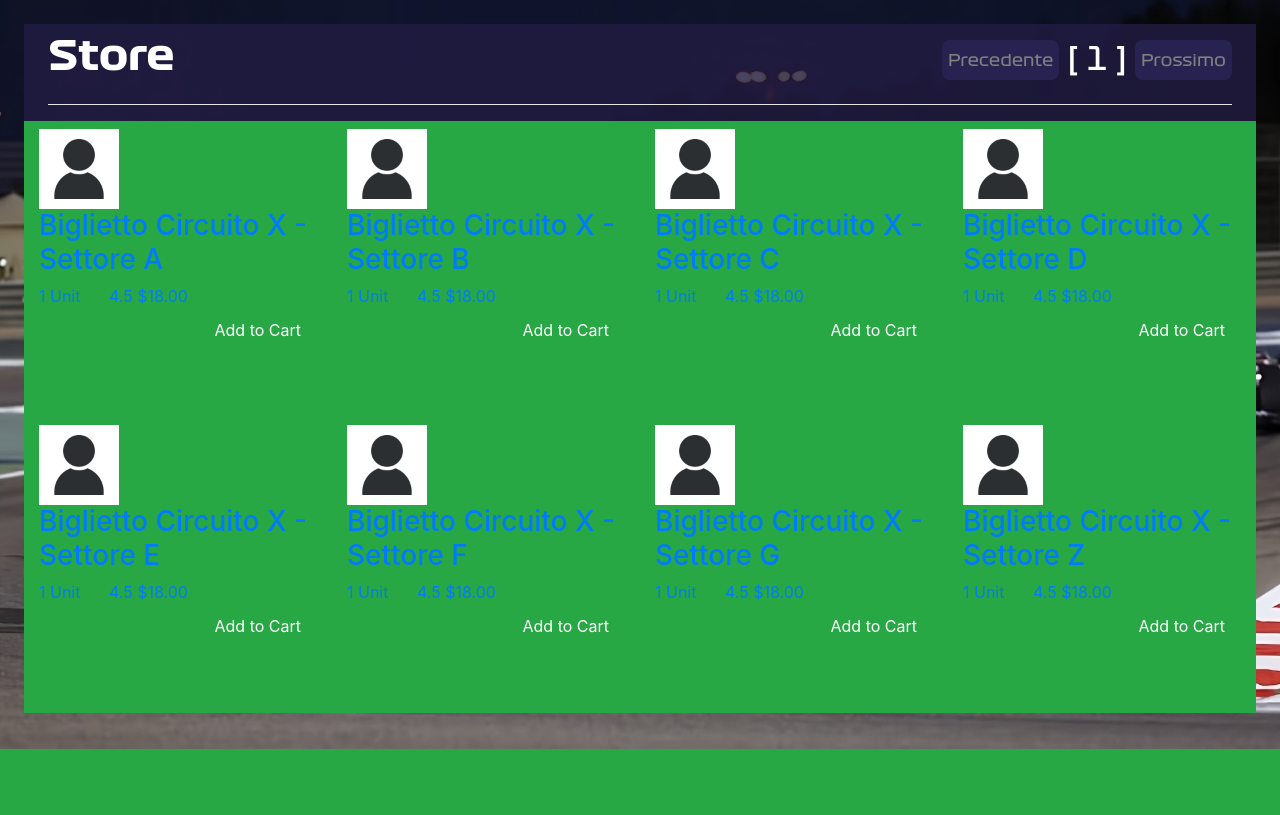
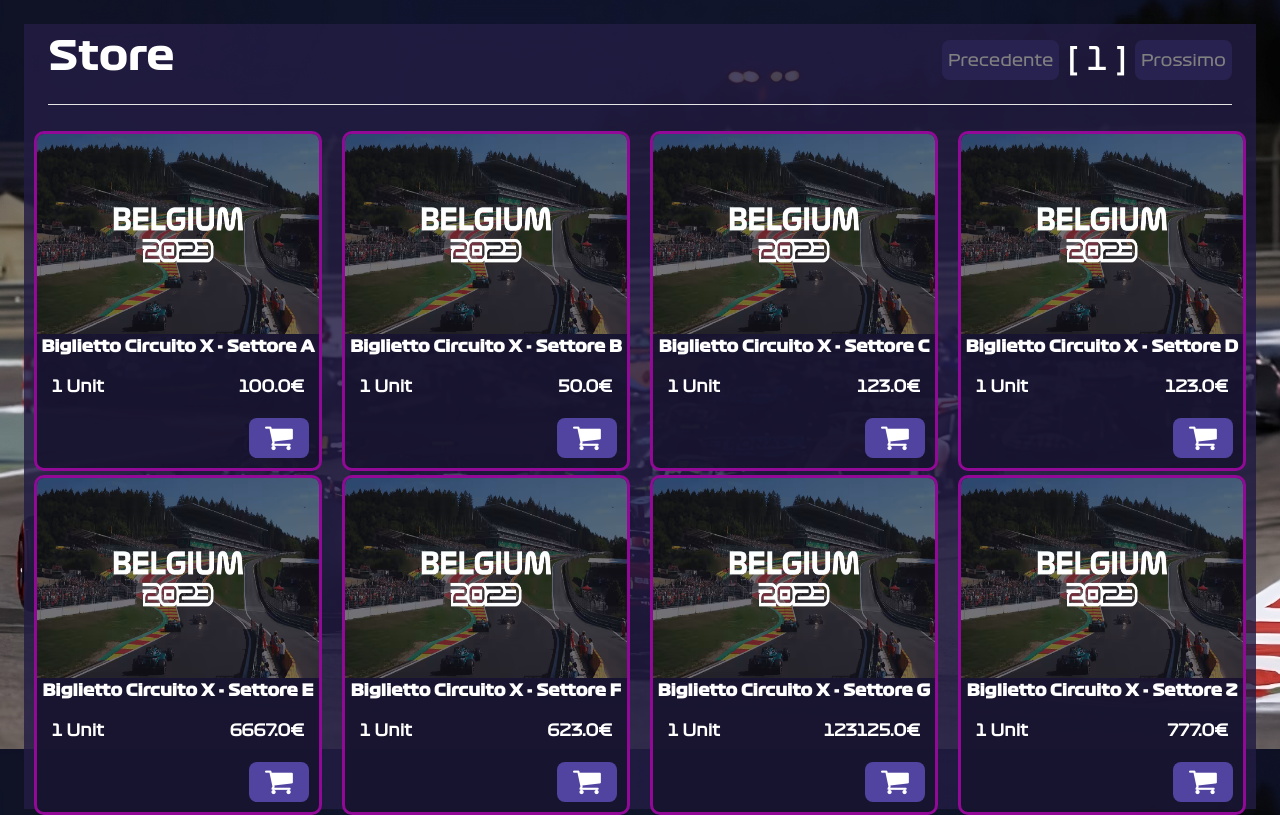
Before and after one commit to Anrighe/Progetto-Tecnologie-Web-2022-2023, a Django app: page /store/ in a window 1280 px wide. Shown: the part 51-866 px from the top of the page. Before the commit the page ends 800 px from the top, so only its background shows below. Run offline with Django 4.2, Linux system fonts and the light colour scheme; data comes from the database, SQL or seed files in the repository; both versions use the stored data as it was after the commit; some libraries are stand-ins or nearby versions.

Commit message:
store rework

```diff
--- a/F1/static/css/style_store.css
+++ b/F1/static/css/style_store.css
@@ -30,3 +30,60 @@
 {
     filter: brightness(70%); /* I bottoni per muoversi tra le pagine delle query diventano scuri se ci si mette il mouse sopra */
 }
+
+.product-info
+{
+    filter:brightness(100%);
+    text-decoration: none;
+    color: white;
+}
+.product-info:hover
+{
+    filter:brightness(70%);
+    text-decoration: none;
+    color: white;
+}
+
+.product-background-darker
+{
+    background-color: #17132ee5;
+}
+
+.card-product-preview
+{
+    border-radius: 10px;
+    background-color: #17132ee5;
+    font-weight: bold;
+    color: white;
+    overflow: hidden;
+    border: solid 3px rgb(146, 8, 151);
+}
+
+.product-preview-image
+{
+    height: 25vh;
+    display: flex;
+    width: 100%;
+}
+
+button
+{
+    background-color: #5144a0;
+    border: none;
+    color: white;
+    text-align: center;
+    text-decoration: none;
+    display: inline-block;
+    font-size: 16px;
+    margin: 4px 2px;
+    cursor: pointer;
+    border-radius: 8px;
+    height: 40px;
+}
+
+
+button:hover
+{
+    cursor: pointer;
+    filter: brightness(70%); /* I bottoni per muoversi tra le pagine delle query diventano scuri se ci si mette il mouse sopra */
+}
--- a/F1/store/models.py
+++ b/F1/store/models.py
@@ -111,5 +111,8 @@ class IstanzaBiglietto(models.Model):
     # Esempio: più utenti hanno inserito lo stesso biglietto nel proprio carrello
     carrello = models.ManyToManyField(Carrello, blank=True)
 
+    # Ogni istanza di un biglietto si riferisce a una e una sola tipologia di biglietto
+    tipologia_biglietto = models.OneToOneField(TipologiaBiglietto, on_delete=models.PROTECT, blank=False, default=None, null=True)
+
     class Meta:
-        verbose_name_plural = 'Bliglietti'
+        verbose_name_plural = 'Istanza Biglietti'
--- a/F1/templates/store/store.html
+++ b/F1/templates/store/store.html
@@ -20,10 +20,10 @@
 
             {% if highlights.has_previous %}
                 <a href="{% url 'media:highlight' %}?page={{ request.GET.page|add:-1 }}">
-                    <button class="query-page-selector-button mr-2 mt-2 f1-font-regular">Precedente</button>
+                    <button class="mr-2 mt-2 f1-font-regular">Precedente</button>
                 </a>
             {% else %}
-                <button class="query-page-selector-button mr-2 mt-2 f1-font-regular disabled-button">Precedente</button>
+                <button class="mr-2 mt-2 f1-font-regular disabled-button">Precedente</button>
             {% endif %}
 
             <h2 class="ml-auto mt-2 mr-2 f1-font-regular">[ </h2>
@@ -36,10 +36,10 @@
 
             {% if highlights.has_next %}
                 <a href="{% url 'media:highlight' %}?page={{ request.GET.page|add:1 }}">
-                    <button class="query-page-selector-button ml-auto mr-4 mt-2 f1-font-regular">Prossimo</button>
+                    <button class="ml-auto mr-4 mt-2 f1-font-regular">Prossimo</button>
                 </a>
             {% else %}
-                <button class="query-page-selector-button ml-auto mr-4 mt-2 f1-font-regular disabled-button">Prossimo</button>
+                <button class="ml-auto mr-4 mt-2 f1-font-regular disabled-button">Prossimo</button>
             {% endif %}
 
 
@@ -50,23 +50,40 @@
     <div class="container-fluid main_container text-white">
         <div class="row">
                 {% for tipologia_biglietto in tipologie_biglietti %}
-                <div class="col-sm-3 bg-success" style="height: 37vh">
+                <div class="col-sm-3" style="height: 43vh; padding: 10px;" style="display: block;">
 
-                    <div class="product-item mx-auto mt-2 mb-2">
-                        <a href="/">
+                    <div class="product-item mx-auto  card-product-preview f1-font-regular " style="">
+                        <a class="product-info" href="/">
 
-                        <img class="mx-auto" src="{% static 'images/registration/utente_registrazione.jpg' %}" style="height: 10vh;">
-                        <h3>{{ tipologia_biglietto.titolo }}</h3>
-                        <span class="qty">1 Unit</span><span class="rating"><svg width="24" height="24" class="text-primary"><use xlink:href="#star-solid"></use></svg> 4.5</span>
-                        <span class="price">$18.00</span>
-                        <div class="d-flex align-items-center justify-content-between">
+                            <img class="mx-auto product-preview-image" src="{% static 'images\circuits\previews\Belgian_Grand_Prix.png' %}">
+                            <div class="" style="display: flex;">
+                                <p class="f1-font-bold mx-auto" >{{ tipologia_biglietto.titolo }}</p>
+                            </div>
 
-                            <a href="#" class="nav-link">Add to Cart <iconify-icon icon="uil:shopping-cart"></a>
-                        </div>
-                        </div>
+                            <div class="row">
+                                <p class="col-6 " style="text-align: left;  left: 15px;">1 Unit</p>
+
+                                <p class="col-6" style="text-align: right;  right: 15px;">{{ tipologia_biglietto.prezzo }}€</p>
+                            </div>
+
+
+
+                            <div class="d-flex align-items-center justify-content-between">
+                                <a href="#" class=" f1-font-regular">
+                                    <button class="f1-font-regular" style="width: 60px; height:40px; margin-right: 10px; margin-bottom: 10px;">
+                                        <i class="fa fa-shopping-cart" style="font-size: 30px;"></i>
+                                    </button>
+
+
+                                </a>
+                            </div>
+
+
+                            </div>
                         </a>
                     </div>
                 {% endfor %}
+
             </div>
         </div>
 
```
Also changed, not shown: F1/db.sqlite3, F1/static/users/utenteprova4/0000000004053.jpg (deleted), F1/static/users/utenteprova4/shutterstock_1693201075.png (added), F1/store/migrations/0010_alter_istanzabiglietto_options.py (added), F1/store/migrations/0011_istanzabiglietto_tipologia_biglietto.py (added).
